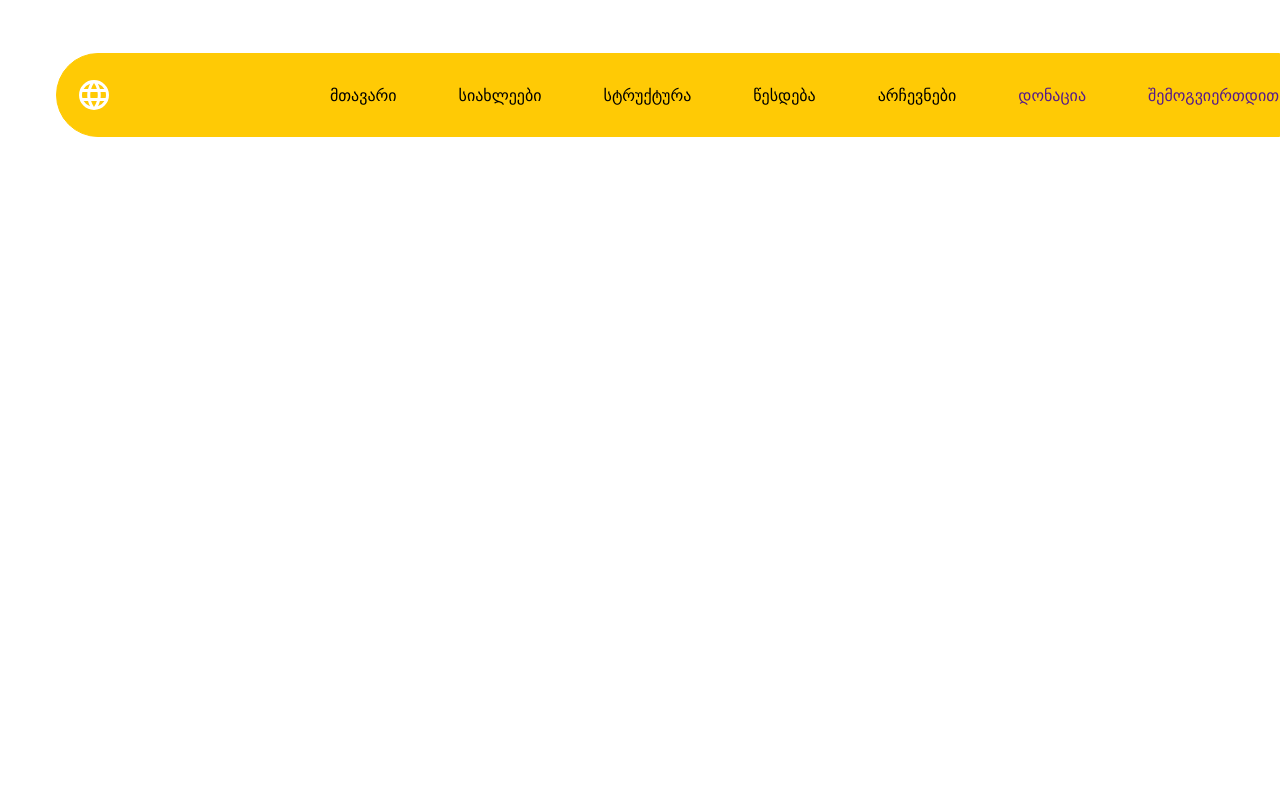
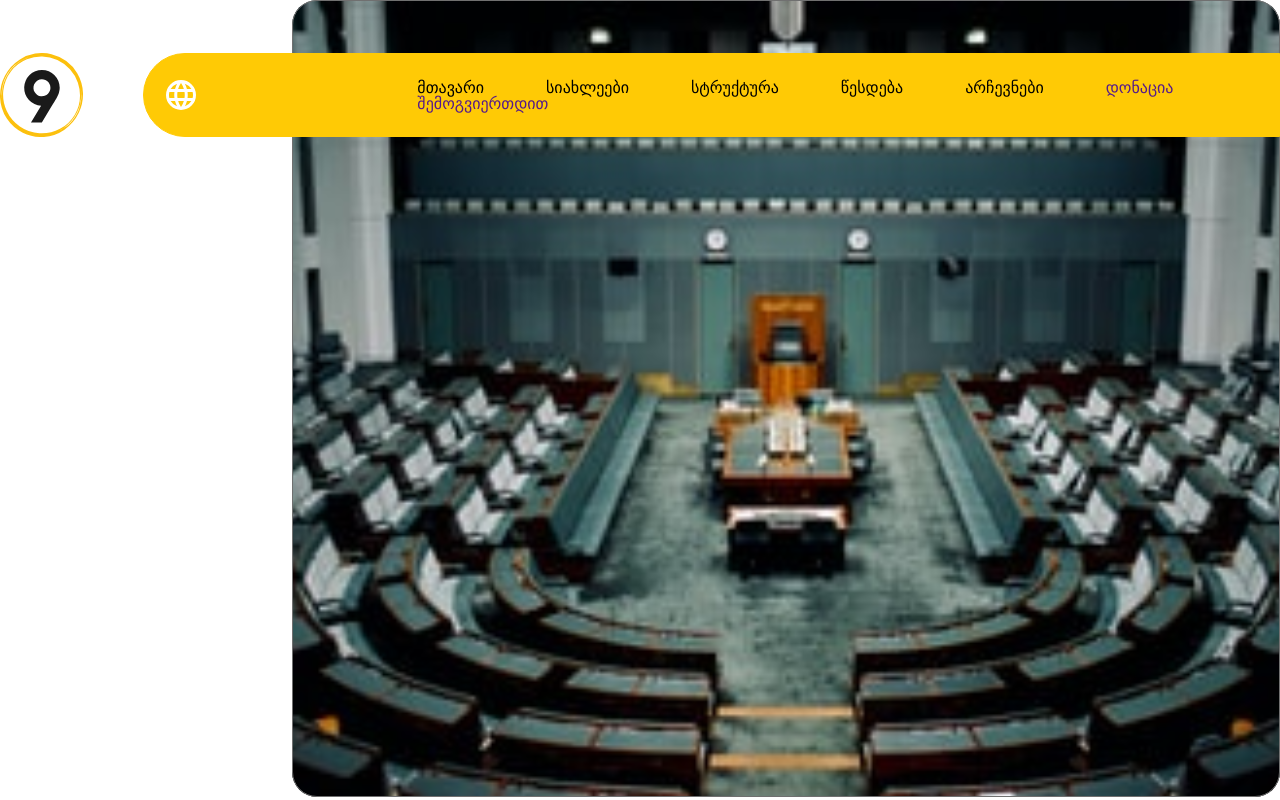
Before and after one commit to Demetrusa/lelo-front-end, a React (Create React App) app: page / in a window 1280 px wide. Built offline with nearby package versions, Linux system fonts and the light colour scheme.

Commit message:
add bg-img to main & fix img bugg

```diff
--- a/src/components/main/Main.css
+++ b/src/components/main/Main.css
@@ -0,0 +1,6 @@
+.bg-img{
+    background-image: url(../../images/Rectangle\ 122.svg);
+    height:797px ;
+    background-repeat: no-repeat;
+    background-position-x: right;
+}
--- a/src/components/main/Main.js
+++ b/src/components/main/Main.js
@@ -5,7 +5,10 @@ import "./Main.css"
 function Main () {
     return(
        <div className="main">
+          <div className="bg-img">
           <Navigation />
+          </div>
+
        </div>
     )
 }
--- a/src/components/navigation/Navigation.css
+++ b/src/components/navigation/Navigation.css
@@ -7,16 +7,14 @@
 .navigation ul {
     display: flex;
     align-items: center;
-
+    flex-wrap: wrap;
 
 }
 .nav{
     display: flex;
-    margin-top: 53px;
     justify-content: flex-end;
 
 }
-
 .navigation{
     border: 1px solid #FFCA05;
     background-color: #FFCA05;
@@ -25,6 +23,8 @@
     border-radius:45px 0 0 45px;
     display: flex;
     align-items: center;
+    margin-top: 53px;
+
 }
 #nav-logo{
     display: flex;
@@ -34,4 +34,5 @@
 }
 .nav-image{
     margin-right: 60px;
+    margin-top: 53px;
 }
--- a/src/components/navigation/Navigation.js
+++ b/src/components/navigation/Navigation.js
@@ -3,12 +3,8 @@ import "./Navigation.css"
 import logo from "../../images/Layer_-1.svg"
 import globe from "../../images/globe.svg"
 import Button from "../button/Button";
-import { FontAwesomeIcon } from '@fortawesome/react-fontawesome'
-import { faCoffee } from '@fortawesome/free-solid-svg-icons'
 
 const Navigation = () => {
-    const globeLogo = <FontAwesomeIcon icon="fa-solid fa-globe" />
-
     return (
         <div className="nav">
             <div className="nav-image">
```
